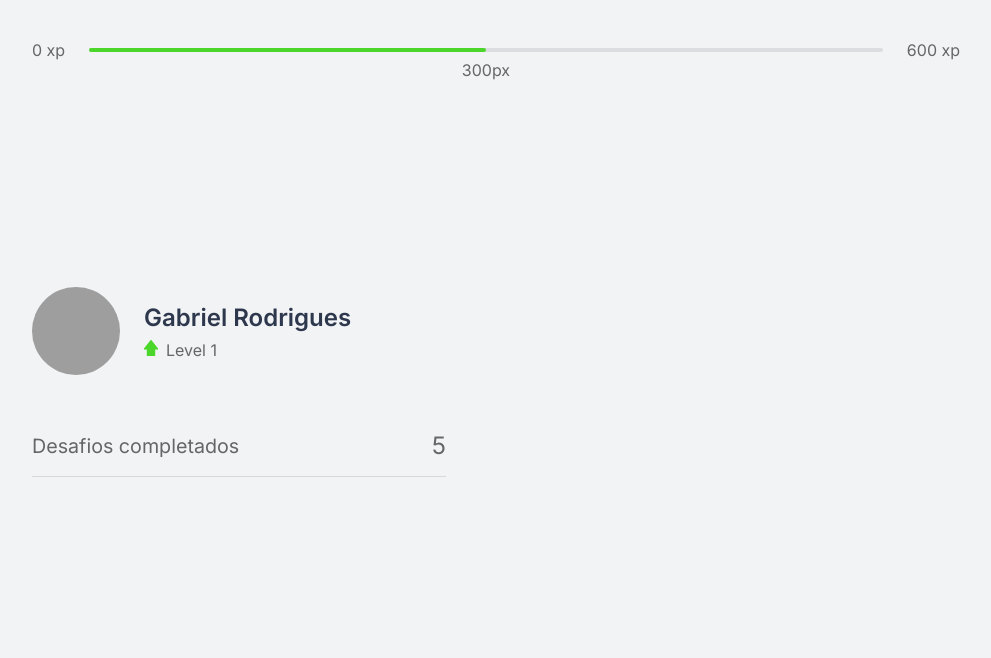
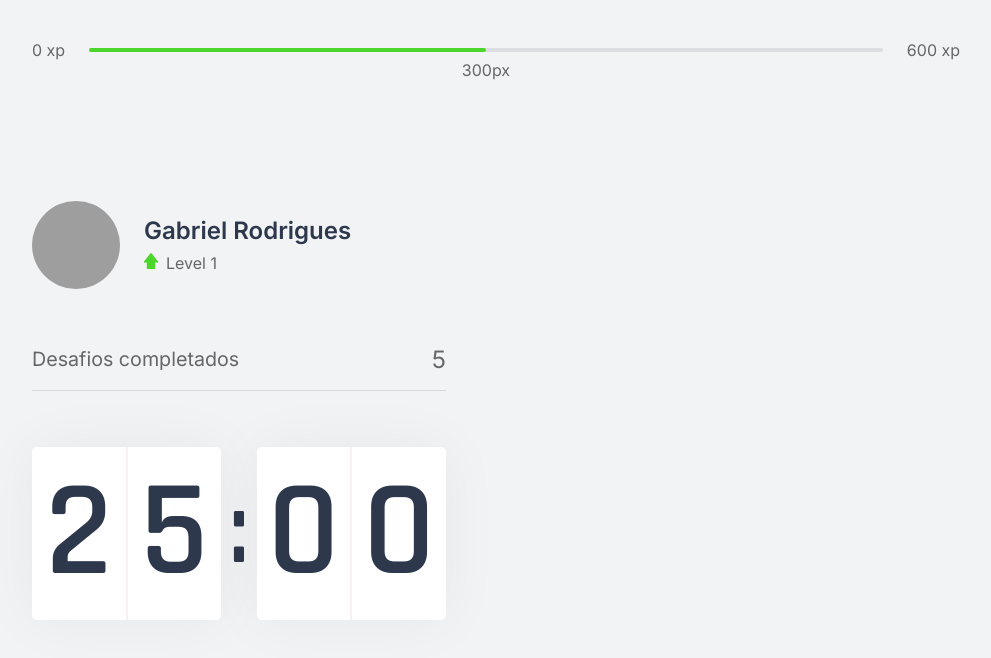
Before and after one commit to amadorgabriel/Move.it, a Next.js app: page / in a window 1280 px wide. Shown: the top 658 px of the page, without its empty margins (144-1135 px from the left). Built offline with nearby package versions, Linux system fonts and the light colour scheme; grey boxes are pictures that could not be loaded.

Commit message:
feat: add new component Countdown
Adiciona novo componente Countdown e modifica <Head> do _document e index .tsx files

```diff
--- /dev/null
+++ b/src/components/Countdown.tsx
@@ -0,0 +1,17 @@
+import styles from '../styles/components/Countdown.module.css'
+
+export function Countdown() {
+  return (
+    <div className={styles.countdownContainer}>
+      <div>
+        <span>2</span>
+        <span>5</span>
+      </div>
+      <span>:</span>
+      <div>
+        <span>0</span>
+        <span>0</span>
+      </div>
+    </div>
+  )
+}
--- a/src/pages/_document.tsx
+++ b/src/pages/_document.tsx
@@ -5,14 +5,13 @@
     return (
       <Html lang="pt">
         <Head>
+          <link rel="shortcut icon" href="favicon.png" type="image/png"/>
+
           <link rel="preconnect" href="https://fonts.gstatic.com" />
-
           <link
             href="https://fonts.googleapis.com/css2?family=Inter:wght@400;500;600&family=Rajdhani:wght@600&display=swap"
             rel="stylesheet"
           />
-
-          <title>Moveit</title>
         </Head>
         <body>
           <Main />
--- a/src/pages/index.tsx
+++ b/src/pages/index.tsx
@@ -1,22 +1,27 @@
 import { CompletedChallenges } from '../components/CompletedChallenge'
+import { Countdown } from '../components/Countdown'
 import { ExperienceBar } from '../components/ExperienceBar'
 import Profile from '../components/Profile'
 import styles from '../styles/pages/Home.module.css'
+import Head from 'next/head'
 
 export default function Home() {
   return (
     <>
       <div className={styles.container}>
+        <Head>
+          <title>Início | Move.it</title>
+        </Head>
+
         <ExperienceBar />
 
         <section>
           <div>
             <Profile />
             <CompletedChallenges />
+            <Countdown />
           </div>
-          <div>
-
-          </div>
+          <div></div>
         </section>
       </div>
     </>
--- /dev/null
+++ b/src/styles/components/Countdown.module.css
@@ -0,0 +1,38 @@
+.countdownContainer {
+  display: flex;
+  align-items: center;
+  font-family: Rajdhani;
+  font-weight: 600;
+  color: var(--title);
+}
+
+.countdownContainer > div {
+    flex: 1;
+
+    display: flex;
+    align-items: center;
+    justify-content: space-evenly;
+
+    background-color: var(--white);
+    box-shadow: 0 0 60px rgba(0, 0, 0, 0.05);
+    border-radius: 5px;
+    font-size: 8.5rem;
+    text-align: center;
+}
+
+.countdownContainer > div span {
+    flex: 1;
+}
+
+.countdownContainer > div span:first-child{
+    border-right: 1px solid #f8f1f3;
+}
+
+.countdownContainer > div span:last-child{
+    border-left: 1px solid #f8f1f3;
+}
+
+.countdownContainer > span{
+    font-size: 6.25rem;
+    margin: 0 0.5rem;
+}
```
